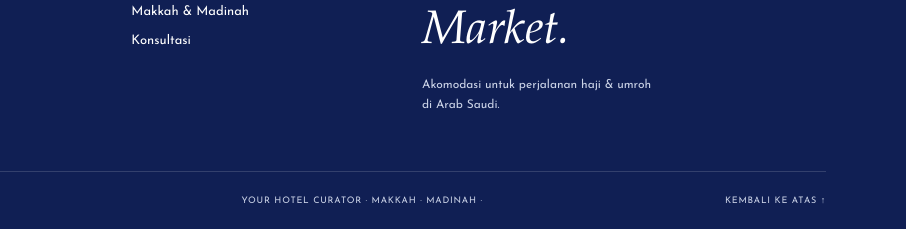
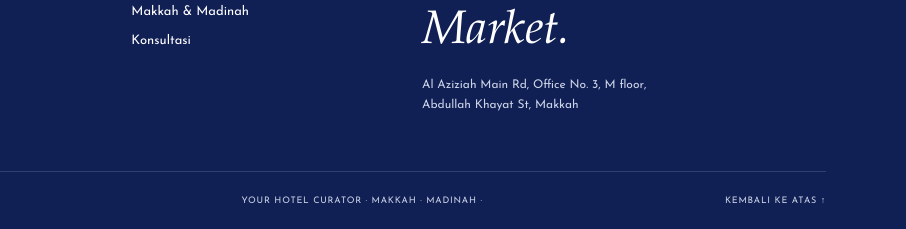
Before and after one commit to amirulhaidar/dreamhaidar, a plain HTML site: page index.html in a window 1280 px wide. Shown: the part 7180-7409 px from the top of the page, 374-1280 px from the left. Drawn offline with Linux system fonts and the light colour scheme.

Commit message:
Update index.html

```diff
--- a/index.html
+++ b/index.html
@@ -58,5 +58,5 @@
 <form class="inquiry-form reveal" id="inquiry-form" data-whatsapp=""><label>Nama Anda<input name="name" autocomplete="name" maxlength="100" required placeholder="Nama lengkap"></label><div class="form-row"><label>Kebutuhan<select name="type"><option>Jamaah / keluarga</option><option>Grup / rombongan</option><option>Mitra travel</option></select></label><label>Kota tujuan<select name="city"><option>Makkah & Madinah</option><option>Makkah</option><option>Madinah</option></select></label></div><div class="form-row"><label>Check-in<input type="date" name="checkin" required></label><label>Check-out<input type="date" name="checkout" required></label></div><div class="form-row"><label>Jumlah tamu<input type="number" min="1" max="10000" name="guests" value="2" required></label><label>Jumlah kamar<input type="number" min="1" max="5000" name="rooms" value="1" required></label></div><label>Catatan kebutuhan<textarea name="notes" maxlength="1500" rows="3" placeholder="Preferensi lokasi, tipe kamar, atau kebutuhan lainnya"></textarea></label><button class="button dark" type="submit">BUAT RINGKASAN KEBUTUHAN <span>→</span></button><p class="form-status" role="status" aria-live="polite"></p><div class="summary" hidden><label>Ringkasan Anda<textarea id="inquiry-summary" rows="10" readonly></textarea></label><button type="button" class="text-link copy-summary">SALIN RINGKASAN →</button></div></form></div></section>
 <section class="faq section-light"><div class="container faq-grid"><h2>GOOD TO KNOW.<br><em>Sebelum berangkat.</em></h2><div><details><summary>Apakah formulir langsung memesan hotel?</summary><p>Tidak. Formulir hanya menyiapkan kebutuhan konsultasi. Pemesanan memerlukan pengecekan ketersediaan, persetujuan penawaran, dan konfirmasi reservasi.</p></details><details><summary>Apakah harga dan kamar selalu tersedia?</summary><p>Harga dan ketersediaan mengikuti hotel, tanggal menginap, tipe kamar, dan jumlah tamu. Pastikan rincian tertulis sudah dikonfirmasi sebelum melakukan pembayaran.</p></details><details><summary>Bisakah mengajukan kebutuhan rombongan?</summary><p>Silakan pilih kebutuhan grup atau mitra travel, lalu isi jumlah tamu dan kamar. Cantumkan kebutuhan pembagian kamar pada catatan.</p></details><details><summary>Bagaimana perubahan dan pembatalan?</summary><p>Ketentuan mengikuti penawaran dan kebijakan hotel yang disepakati. Mintalah penjelasan ketentuan tersebut sebelum menyetujui reservasi.</p></details></div></div></section>
 </main>
-<footer class="footer section-dark"><div class="container footer-grid"><a href="#" class="footer-logo"><img src="assets/dream-logo.png" alt="Dream Travel and Tourism Company, Securing Your Journey" loading="lazy"></a><div><p class="italic-label">Menu</p><a href="#tentang">Tentang Kurator</a><a href="layanan.html">Layanan Kami</a><a href="#destinasi">Makkah & Madinah</a><a href="#konsultasi">Konsultasi</a></div><div class="footer-message"><p class="eyebrow">DREAM TRAVEL &amp; TOURISM</p><h2>Amirul Haidar<br><em>Sales Manager for the Southeast Asian Market.</em></h2><p>Akomodasi untuk perjalanan haji & umroh di Arab Saudi.</p></div></div><div class="container footer-bottom"><span>© 2026 Amirul Haidar · Dream Travel and Tourism Company.</span><span>YOUR HOTEL CURATOR · MAKKAH · MADINAH · </span><a href="#">KEMBALI KE ATAS ↑</a></div></footer>
+<footer class="footer section-dark"><div class="container footer-grid"><a href="#" class="footer-logo"><img src="assets/dream-logo.png" alt="Dream Travel and Tourism Company, Securing Your Journey" loading="lazy"></a><div><p class="italic-label">Menu</p><a href="#tentang">Tentang Kurator</a><a href="layanan.html">Layanan Kami</a><a href="#destinasi">Makkah & Madinah</a><a href="#konsultasi">Konsultasi</a></div><div class="footer-message"><p class="eyebrow">DREAM TRAVEL &amp; TOURISM</p><h2>Amirul Haidar<br><em>Sales Manager for the Southeast Asian Market.</em></h2><p>Al Aziziah Main Rd, Office No. 3, M floor, Abdullah Khayat St, Makkah</p></div></div><div class="container footer-bottom"><span>© 2026 Amirul Haidar · Dream Travel and Tourism Company.</span><span>YOUR HOTEL CURATOR · MAKKAH · MADINAH · </span><a href="#">KEMBALI KE ATAS ↑</a></div></footer>
 </body></html>
```
